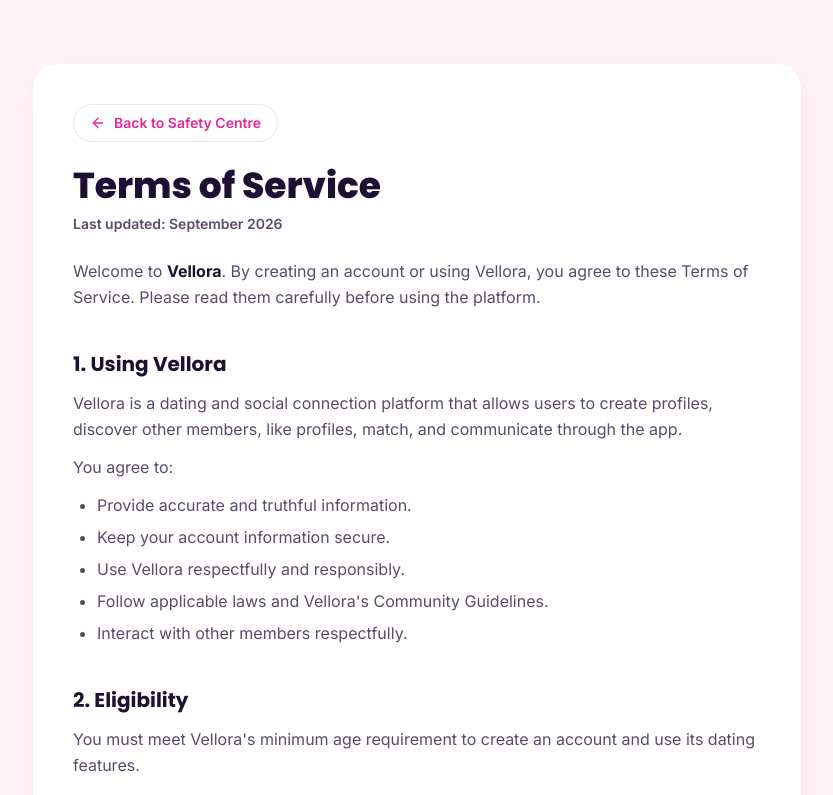
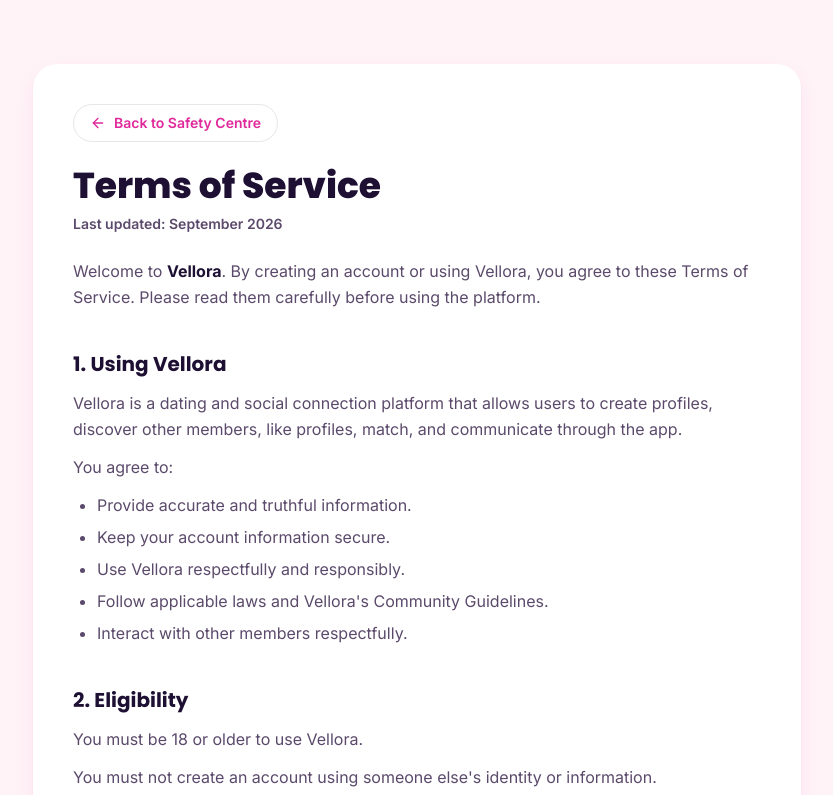
Before and after one commit to suhtechpvtltdbuisness-collab/datingapp-landingpage, a Next.js app: page /terms in a window 1280 px wide. Shown: the top 795 px of the page, without its empty margins (223-1056 px from the left). Built offline with nearby package versions, Linux system fonts and the light colour scheme.

Commit message:
change t&c

```diff
--- a/src/app/(site)/terms/page.tsx
+++ b/src/app/(site)/terms/page.tsx
@@ -31,7 +31,7 @@ const sections: Section[] = [
     title: "Eligibility",
     body: (
       <>
-        <p>You must meet {brand.name}&apos;s minimum age requirement to create an account and use its dating features.</p>
+        {/* <p>You must meet {brand.name}&apos;s minimum age requirement to create an account and use its dating features.</p> */}
         <p>You must be 18 or older to use {brand.name}.</p>
         <p>You must not create an account using someone else&apos;s identity or information.</p>
       </>
```
